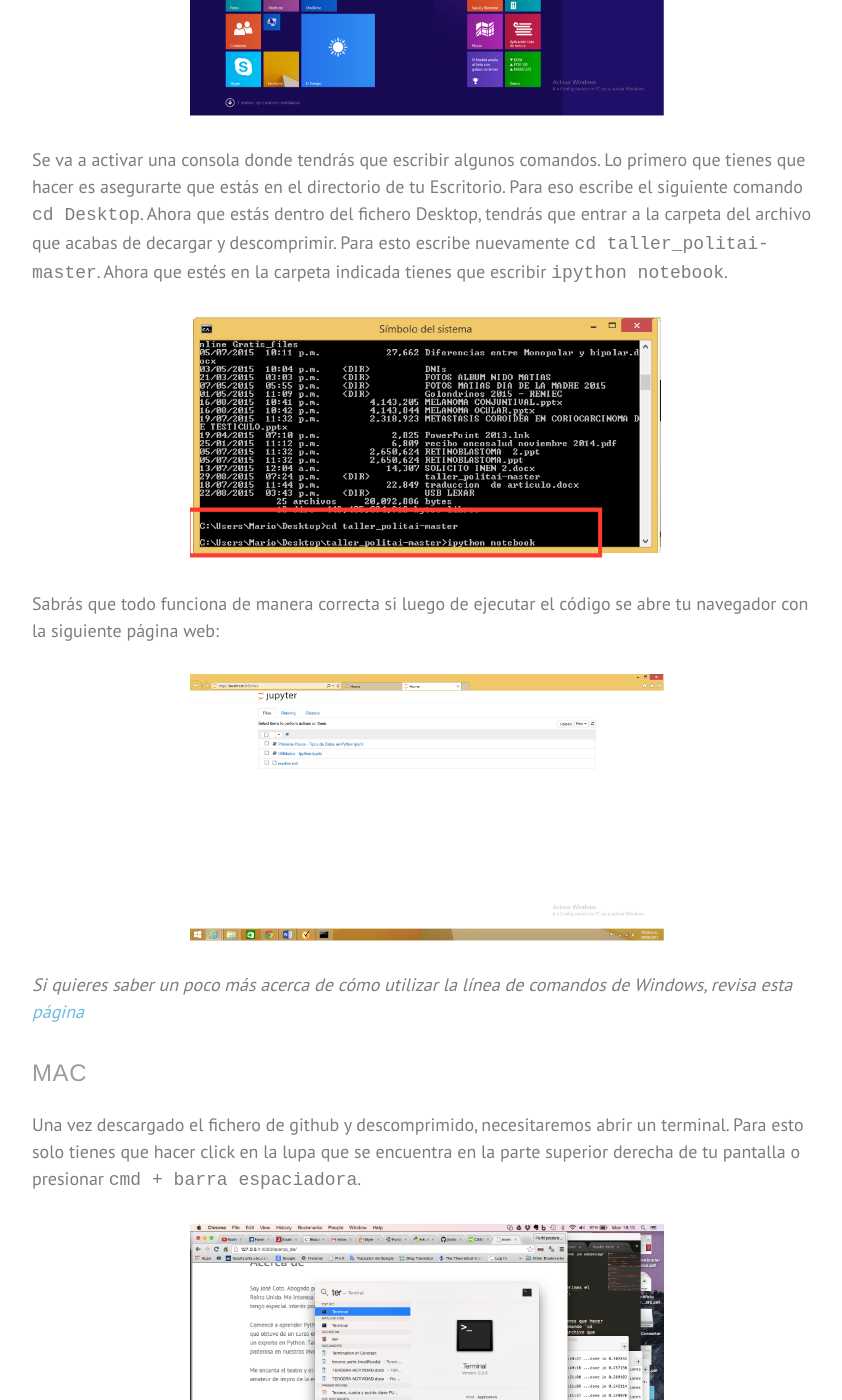
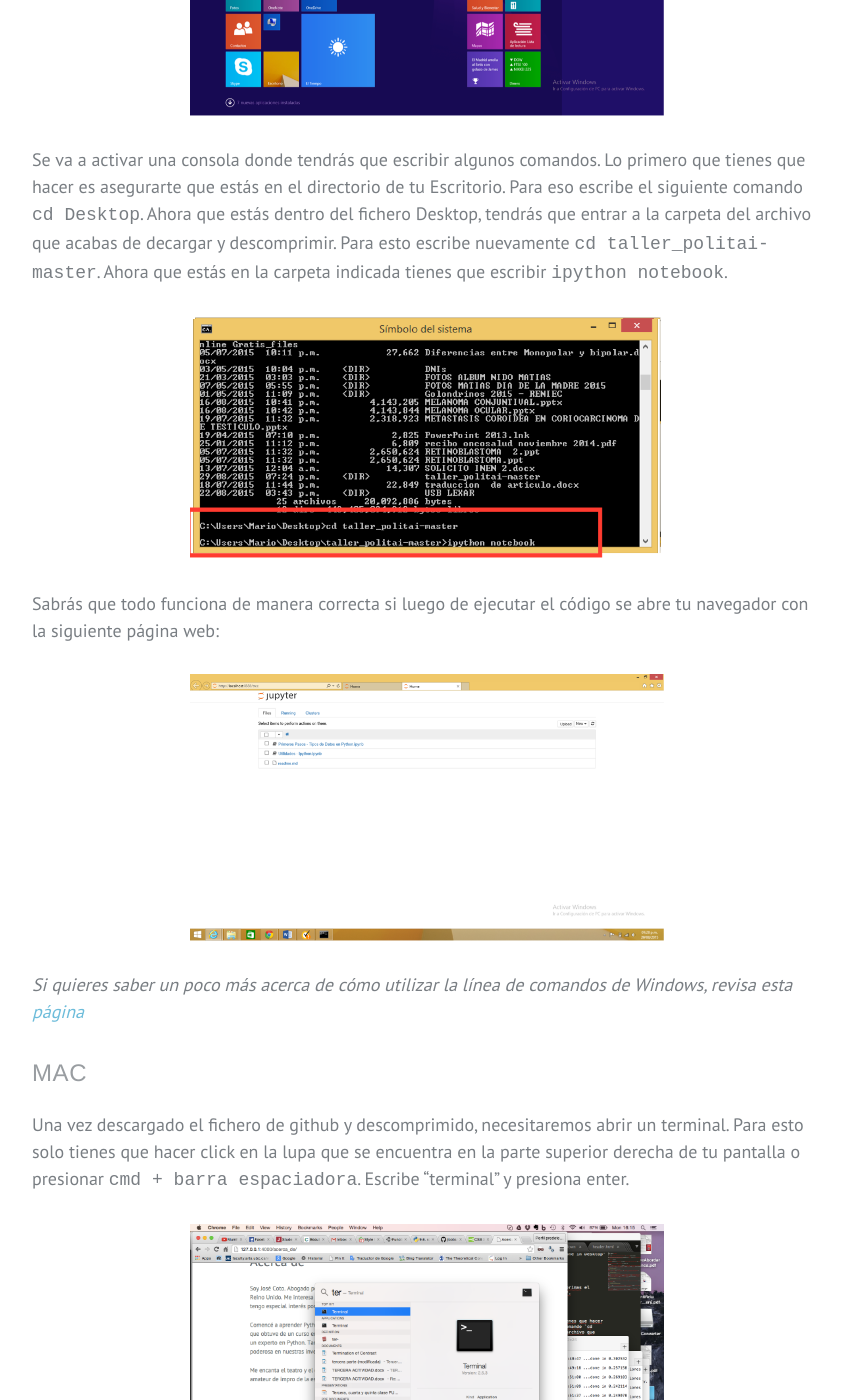
Before and after one commit to jlcoto/taller_python, a Jekyll site: the page built from _posts/2015-08-23-github.markdown, in a window 1280 px wide and 1400 px high, scrolled down 1276 px. Shown: the whole window, without its empty margins (213-1055 px from the left). Built offline with Jekyll 4.4.1, drawn with Linux system fonts in a browser that asks for light colours; comment, search, counter and statistics services are not loaded; some of the changed text lies outside the part shown.

Commit message:
miss spelled words

```diff
--- a/_posts/2015-08-23-github.markdown
+++ b/_posts/2015-08-23-github.markdown
@@ -36,7 +36,7 @@
 <div class="postal-image">
 <img src="{{ site.baseurl }}/img/segundo.png" >
 </div>
-Se va a activar una consola donde tendrás que escribir algunos comandos. Lo primero que tienes que hacer es asegurarte que estás en el directorio de tu Escritorio. Para eso escribe el siguiente comando `cd Desktop`. Ahora que estás dentro del fichero Desktop, tendrás que entrar a la carpeta del archivo que acabas de decargar y descomprimir. Para esto escribe nuevamente `cd taller_politai-master`. Ahora que estés en la carpeta indicada tienes que escribir `ipython notebook`.
+Se va a activar una consola donde tendrás que escribir algunos comandos. Lo primero que tienes que hacer es asegurarte que estás en el directorio de tu Escritorio. Para eso escribe el siguiente comando `cd Desktop`. Ahora que estás dentro del fichero Desktop, tendrás que entrar a la carpeta del archivo que acabas de decargar y descomprimir. Para esto escribe nuevamente `cd taller_politai-master`. Ahora que estás en la carpeta indicada tienes que escribir `ipython notebook`.
 
 <div class="postal-image">
 <img src="{{ site.baseurl }}/img/tercero.png" >
@@ -52,7 +52,7 @@
 
 ##MAC
 
-Una vez descargado el fichero de github y descomprimido, necesitaremos abrir un terminal. Para esto solo tienes que hacer click en la lupa que se encuentra en la parte superior derecha de tu pantalla o presionar `cmd + barra espaciadora`.
+Una vez descargado el fichero de github y descomprimido, necesitaremos abrir un terminal. Para esto solo tienes que hacer click en la lupa que se encuentra en la parte superior derecha de tu pantalla o presionar `cmd + barra espaciadora`. Escribe "terminal" y presiona enter.
 
 <div class="postal-image">
 <img  src="{{ site.baseurl }}/img/quinto.png"  >
```
Also changed, not shown: other parts of _posts/2015-08-23-github.markdown (+1 -1 lines).
